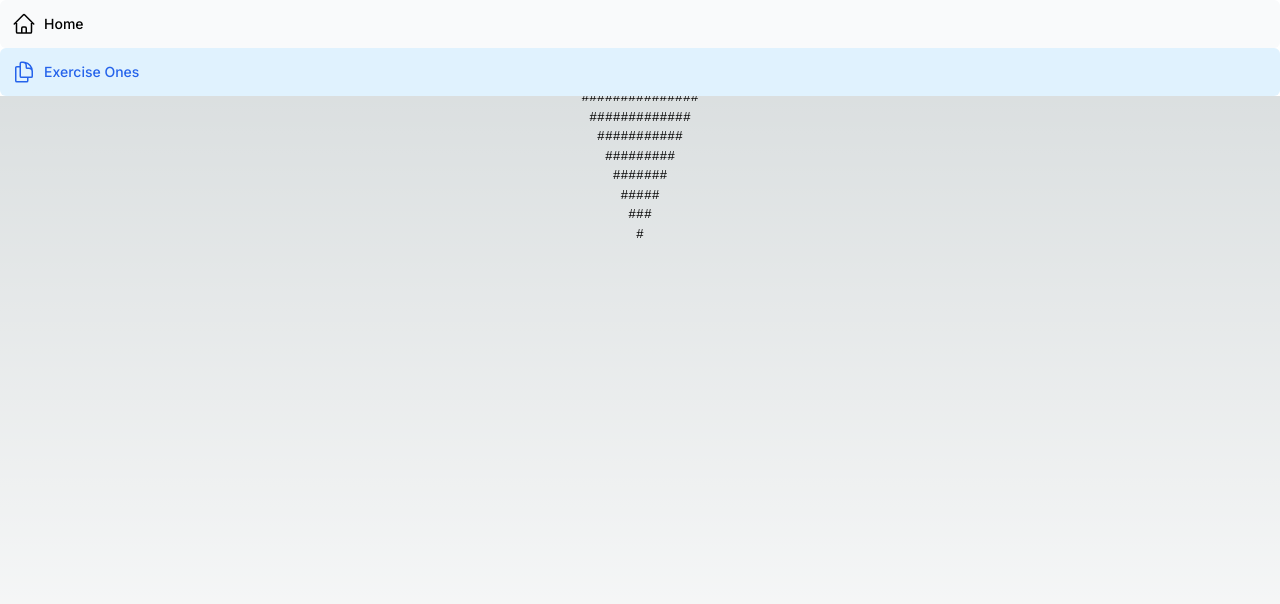
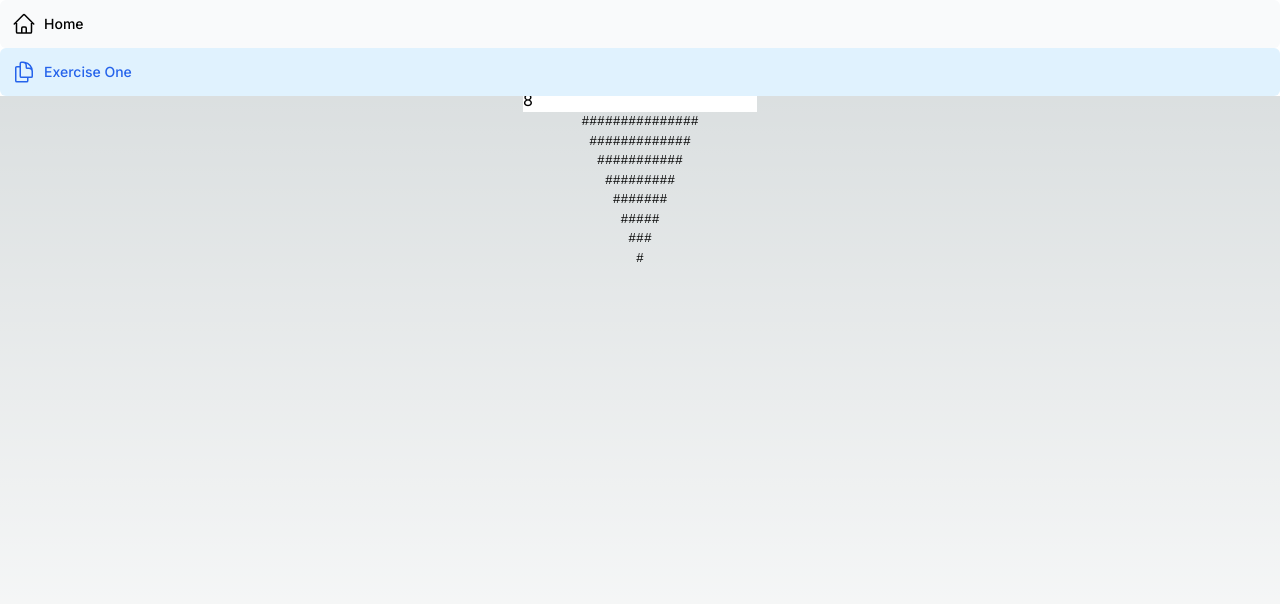
Before and after one commit to solidocean007/code-camp-exercises, a Next.js app: page /Exercises/ExOne in a window 1280 px wide. Shown: the top 604 px of the page. Built offline with nearby package versions, Linux system fonts and the light colour scheme.

Commit message:
add row input for exercise one

```diff
--- a/exercises/exercise1.ts
+++ b/exercises/exercise1.ts
@@ -1,8 +1,30 @@
 // exercises/exercise1.js
+const exercise1 = (numberOfRows: number) => {
+  const character = "#";
+  const count = 8;
+  const rows: string[] = [];
+  let inverted = true;
 
-const exercise1 = () => {
-  const message = 'Hello, World!';
-  return { message };
-};
+  function padRow(rowNumber: number, rowCount: number) {
+    return (
+      " ".repeat(rowCount - rowNumber) +
+      character.repeat(2 * rowNumber - 1) +
+      " ".repeat(rowCount - rowNumber)
+    );
+  }
 
+  const result = () => {
+    for (let i = 1; i <= numberOfRows; i++) {
+      if (inverted) {
+        rows.unshift(padRow(i, numberOfRows));
+      } else {
+        rows.push(padRow(i, numberOfRows));
+      }
+    }
+    return rows;
+  };
+
+  const rowsToRender = result();
+  return rowsToRender;
+}
 export default exercise1;
--- a/src/app/Exercises/ExOne/page.tsx
+++ b/src/app/Exercises/ExOne/page.tsx
@@ -1,35 +1,19 @@
-import React from 'react';
+'use client'
+import React, { useState } from 'react';
+import exercise1 from '../../../../exercises/exercise1';
 
 export default function ExerciseOne() {
-  const character = "#";
-  const count = 8;
-  const rows: string[] = [];
-  let inverted = true;
 
-  function padRow(rowNumber: number, rowCount: number) {
-    return (
-      " ".repeat(rowCount - rowNumber) +
-      character.repeat(2 * rowNumber - 1) +
-      " ".repeat(rowCount - rowNumber)
-    );
+  const [numberOfRows, setNumberOfRows] = useState<number>(8);
+  const rowsToRender = exercise1(numberOfRows);
+  function handleChangeNumberOfRows(event: React.ChangeEvent<HTMLInputElement>){
+    setNumberOfRows(parseInt(event.target.value, 10));
   }
-
-  const result = () => {
-    for (let i = 1; i <= count; i++) {
-      if (inverted) {
-        rows.unshift(padRow(i, count));
-      } else {
-        rows.push(padRow(i, count));
-      }
-    }
-    return rows;
-  };
-
-  const rowsToRender = result();
 
   return (
     <div className="flex flex-col items-center">
-      <h1>JavaScript Algorithms and Data Structuresss (Beta)</h1>
+      <h1>JavaScript Algorithms and Data Structures (Beta)</h1>
+      <input type="number" value={numberOfRows} onChange={handleChangeNumberOfRows}/>
       {rowsToRender.map((row, index) => (
         <div key={index} style={{ fontFamily: 'monospace' }}>
           {row}
--- a/src/ui/home-nav-links.tsx
+++ b/src/ui/home-nav-links.tsx
@@ -13,7 +13,7 @@ import { usePathname } from 'next/navigation';
 const links = [
   { name: 'Home', href: '/', icon: HomeIcon },
   {
-    name: 'Exercise Ones',
+    name: 'Exercise One',
     href: '/Exercises/ExOne',
     icon: DocumentDuplicateIcon,
   },
```
